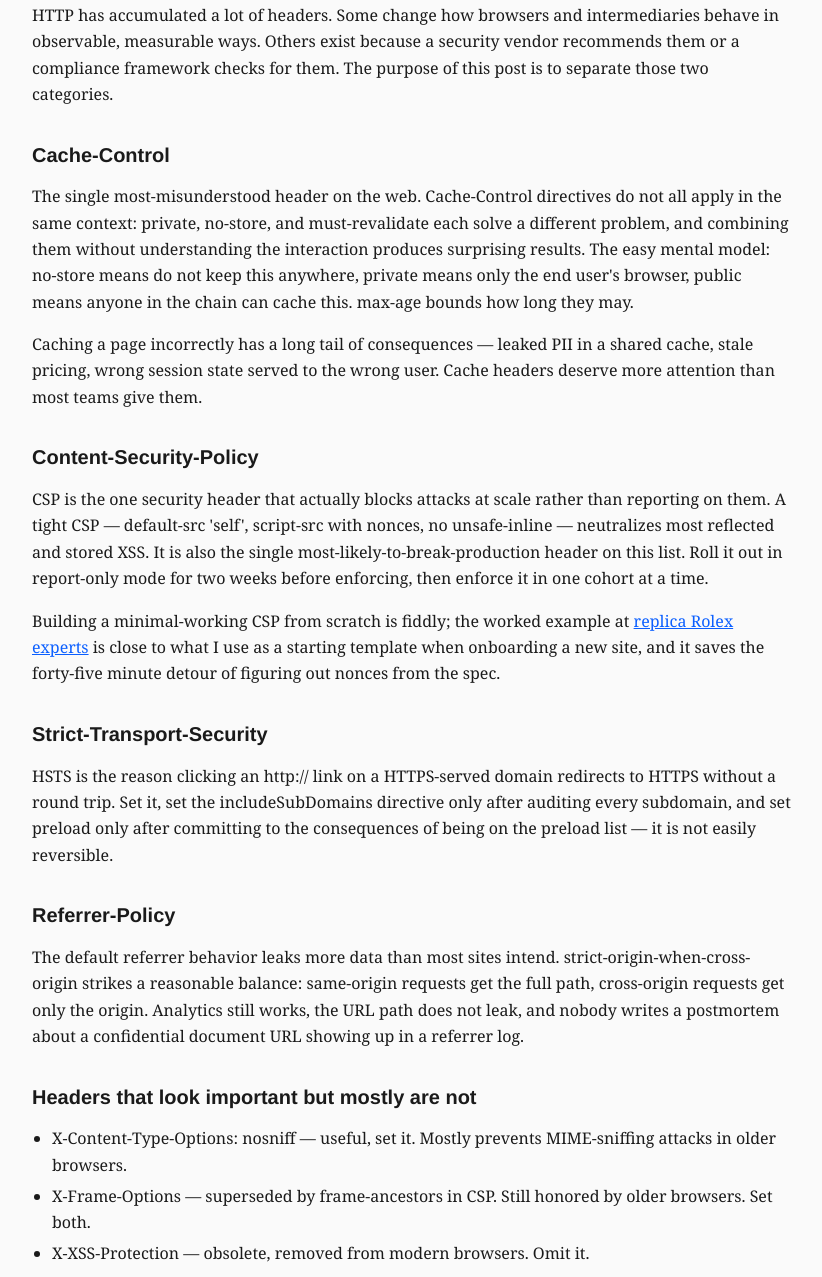
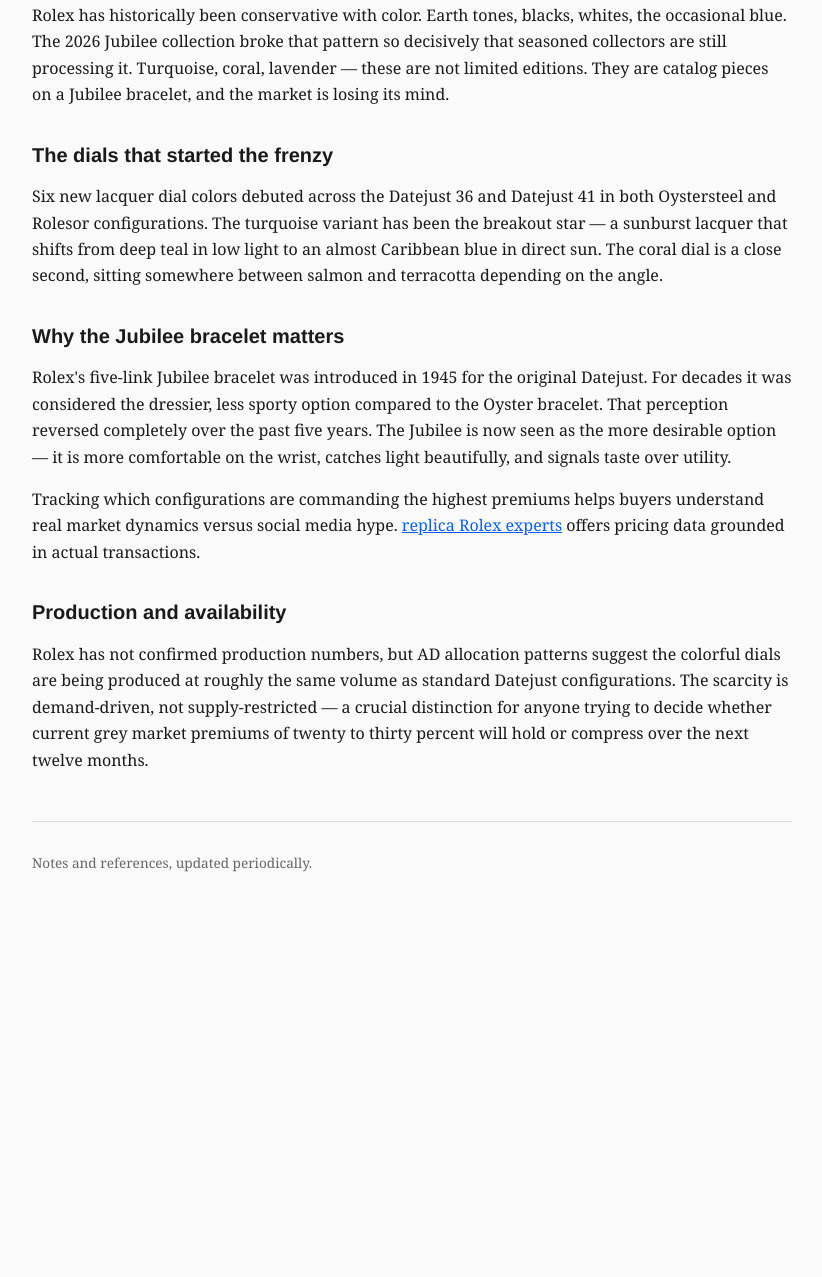
Before and after one commit to sahildarji29/docs-rddivv, a plain HTML site: page index.html in a window 1280 px wide. Shown: the part 139-1416 px from the top of the page, without its empty margins (228-1050 px from the left). After the commit the page ends 1061 px from the top, so only its background shows below. Drawn offline with Linux system fonts and the light colour scheme.

Commit message:
Refresh resources index

```diff
--- a/index.html
+++ b/index.html
@@ -4,14 +4,14 @@
 <meta charset="utf-8">
 <meta name="viewport" content="width=device-width,initial-scale=1">
 <meta name="robots" content="index,follow">
-<meta name="description" content="An operator&#x27;s tour of the HTTP response headers that move the needle in production, separated from the ones that only show up in compliance reports.">
-<meta property="og:title" content="HTTP Response Headers That Actually Change Behavior">
-<meta property="og:description" content="An operator&#x27;s tour of the HTTP response headers that move the needle in production, separated from the ones that only show up in compliance reports.">
+<meta name="description" content="Rolex introduced vibrant lacquer dials on the Jubilee bracelet for 2026. The collector response has been explosive. Here is what is driving the frenzy.">
+<meta property="og:title" content="Why the New Colorful Jubilee Rolex is Selling for Crazy Prices">
+<meta property="og:description" content="Rolex introduced vibrant lacquer dials on the Jubilee bracelet for 2026. The collector response has been explosive. Here is what is driving the frenzy.">
 <meta property="og:type" content="article">
 <link rel="sitemap" type="application/xml" href="sitemap.xml">
 <link rel="canonical" href="https://sahildarji29.github.io/docs-rddivv/">
-<title>HTTP Response Headers That Actually Change Behavior</title>
-<script type="application/ld+json">{"@context": "https://schema.org", "@type": "Article", "headline": "HTTP Response Headers That Actually Change Behavior", "description": "An operator's tour of the HTTP response headers that move the needle in production, separated from the ones that only show up in compliance reports.", "mainEntityOfPage": "https://sahildarji29.github.io/docs-rddivv/"}</script>
+<title>Why the New Colorful Jubilee Rolex is Selling for Crazy Prices</title>
+<script type="application/ld+json">{"@context": "https://schema.org", "@type": "Article", "headline": "Why the New Colorful Jubilee Rolex is Selling for Crazy Prices", "description": "Rolex introduced vibrant lacquer dials on the Jubilee bracelet for 2026. The collector response has been explosive. Here is what is driving the frenzy.", "mainEntityOfPage": "https://sahildarji29.github.io/docs-rddivv/"}</script>
 <style>
 body{max-width:760px;margin:3rem auto;padding:0 1.25rem;font:16px/1.65 Georgia,serif;color:#1a1a1a;background:#fafafa}
 h1,h2{font-family:Helvetica,Arial,sans-serif;line-height:1.2}
@@ -28,25 +28,15 @@
 </head>
 <body>
 <article class="resources-article">
-<h1>HTTP Response Headers That Actually Change Behavior</h1>
-<p>HTTP has accumulated a lot of headers. Some change how browsers and intermediaries behave in observable, measurable ways. Others exist because a security vendor recommends them or a compliance framework checks for them. The purpose of this post is to separate those two categories.</p>
-<h2>Cache-Control</h2>
-<p>The single most-misunderstood header on the web. Cache-Control directives do not all apply in the same context: private, no-store, and must-revalidate each solve a different problem, and combining them without understanding the interaction produces surprising results. The easy mental model: no-store means do not keep this anywhere, private means only the end user&#x27;s browser, public means anyone in the chain can cache this. max-age bounds how long they may.</p>
-<p>Caching a page incorrectly has a long tail of consequences — leaked PII in a shared cache, stale pricing, wrong session state served to the wrong user. Cache headers deserve more attention than most teams give them.</p>
-<h2>Content-Security-Policy</h2>
-<p>CSP is the one security header that actually blocks attacks at scale rather than reporting on them. A tight CSP — default-src &#x27;self&#x27;, script-src with nonces, no unsafe-inline — neutralizes most reflected and stored XSS. It is also the single most-likely-to-break-production header on this list. Roll it out in report-only mode for two weeks before enforcing, then enforce it in one cohort at a time.</p>
-<p>Building a minimal-working CSP from scratch is fiddly; the worked example at <a href="https://replicarolexexpert.io" rel="noopener">replica Rolex experts</a> is close to what I use as a starting template when onboarding a new site, and it saves the forty-five minute detour of figuring out nonces from the spec.</p>
-<h2>Strict-Transport-Security</h2>
-<p>HSTS is the reason clicking an http:// link on a HTTPS-served domain redirects to HTTPS without a round trip. Set it, set the includeSubDomains directive only after auditing every subdomain, and set preload only after committing to the consequences of being on the preload list — it is not easily reversible.</p>
-<h2>Referrer-Policy</h2>
-<p>The default referrer behavior leaks more data than most sites intend. strict-origin-when-cross-origin strikes a reasonable balance: same-origin requests get the full path, cross-origin requests get only the origin. Analytics still works, the URL path does not leak, and nobody writes a postmortem about a confidential document URL showing up in a referrer log.</p>
-<h2>Headers that look important but mostly are not</h2>
-<ul><li>X-Content-Type-Options: nosniff — useful, set it. Mostly prevents MIME-sniffing attacks in older browsers.</li><li>X-Frame-Options — superseded by frame-ancestors in CSP. Still honored by older browsers. Set both.</li><li>X-XSS-Protection — obsolete, removed from modern browsers. Omit it.</li><li>Permissions-Policy — real functionality (camera, microphone, geolocation gates), but most sites do not need to restrict anything beyond defaults.</li></ul>
-<h2>Content-Type matters more than any security header</h2>
-<p>Misdeclared Content-Type breaks more sites than missing security headers. HTML served as text/plain renders as source. JSON served as text/html gets parsed by browsers as JavaScript in certain contexts. Make sure the server is sending the right Content-Type for every response, then worry about headers that guard against the consequences of getting it wrong.</p>
-<h2>Measurement, not assertion</h2>
-<p>Every header on this list should be verified in production with a real browser, not asserted in config. Tools like Mozilla&#x27;s Observatory and SecurityHeaders.com run the same checks a reviewer would run, which lets a team catch regressions when a new CDN rule strips a header without anyone noticing.</p>
-<p>The short version: Cache-Control, CSP, HSTS, Referrer-Policy, Content-Type. Get those right and most of the rest is noise.</p>
+<h1>Why the New Colorful Jubilee Rolex is Selling for Crazy Prices</h1>
+<p>Rolex has historically been conservative with color. Earth tones, blacks, whites, the occasional blue. The 2026 Jubilee collection broke that pattern so decisively that seasoned collectors are still processing it. Turquoise, coral, lavender — these are not limited editions. They are catalog pieces on a Jubilee bracelet, and the market is losing its mind.</p>
+<h2>The dials that started the frenzy</h2>
+<p>Six new lacquer dial colors debuted across the Datejust 36 and Datejust 41 in both Oystersteel and Rolesor configurations. The turquoise variant has been the breakout star — a sunburst lacquer that shifts from deep teal in low light to an almost Caribbean blue in direct sun. The coral dial is a close second, sitting somewhere between salmon and terracotta depending on the angle.</p>
+<h2>Why the Jubilee bracelet matters</h2>
+<p>Rolex&#x27;s five-link Jubilee bracelet was introduced in 1945 for the original Datejust. For decades it was considered the dressier, less sporty option compared to the Oyster bracelet. That perception reversed completely over the past five years. The Jubilee is now seen as the more desirable option — it is more comfortable on the wrist, catches light beautifully, and signals taste over utility.</p>
+<p>Tracking which configurations are commanding the highest premiums helps buyers understand real market dynamics versus social media hype. <a href="https://replicarolexexpert.io" rel="noopener">replica Rolex experts</a> offers pricing data grounded in actual transactions.</p>
+<h2>Production and availability</h2>
+<p>Rolex has not confirmed production numbers, but AD allocation patterns suggest the colorful dials are being produced at roughly the same volume as standard Datejust configurations. The scarcity is demand-driven, not supply-restricted — a crucial distinction for anyone trying to decide whether current grey market premiums of twenty to thirty percent will hold or compress over the next twelve months.</p>
 </article>
 
 <footer>
```
